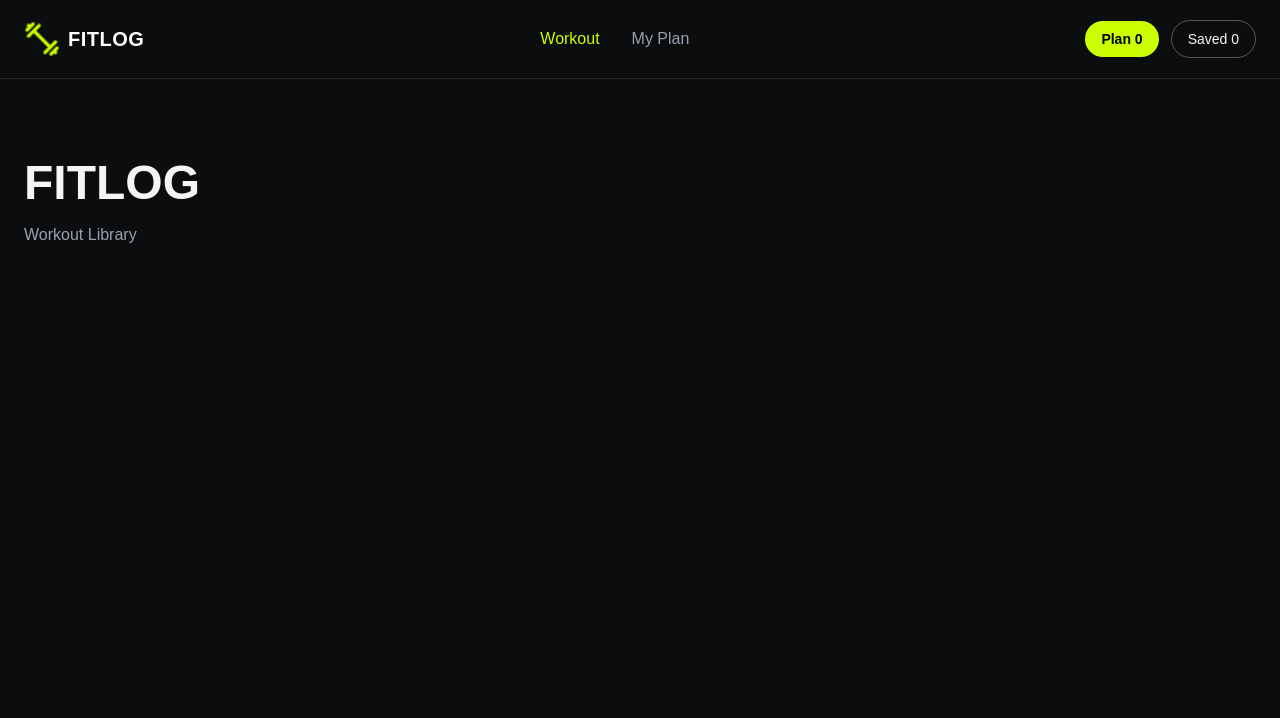
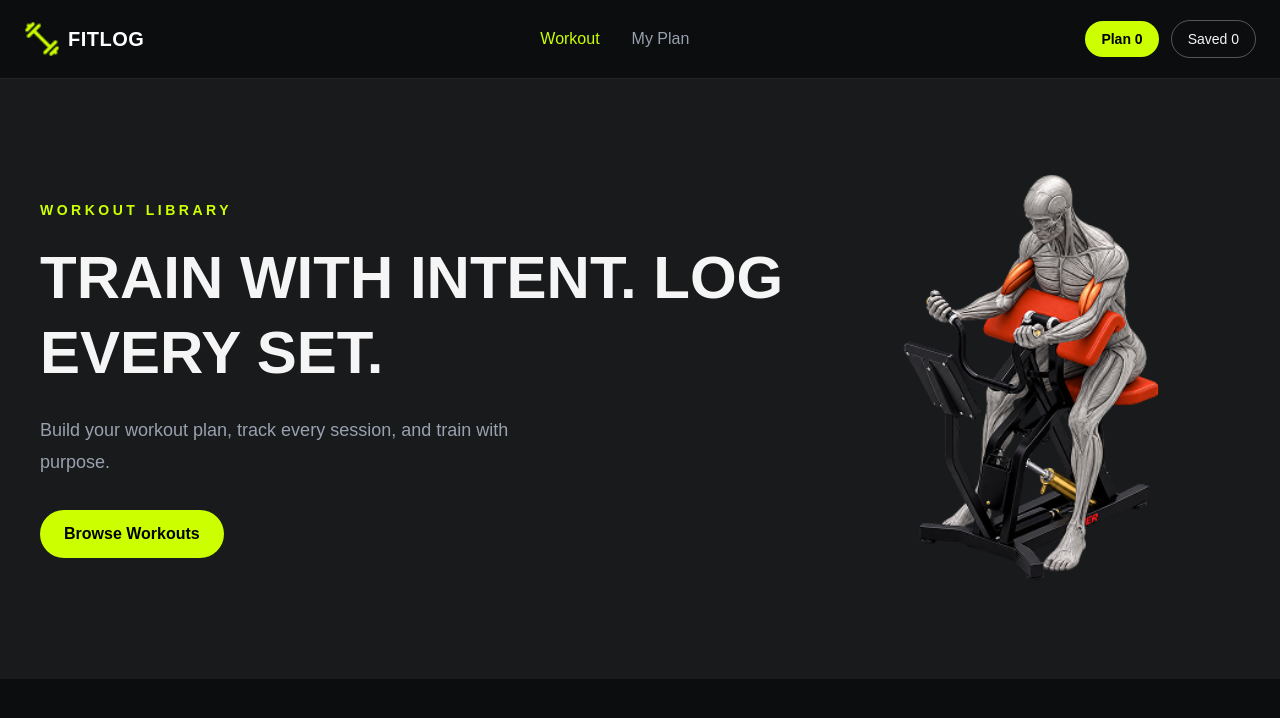
Before and after one commit to maliha-cse/fit-log, a Next.js app: page / in a window 1280 px wide. Shown: the top 718 px of the page. Built offline with nearby package versions, Linux system fonts and the light colour scheme.

Commit message:
Build FitLog hero section

```diff
--- a/app/page.js
+++ b/app/page.js
@@ -47,10 +47,47 @@ export default function Home() {
 
         </div>
       </nav>
+      <section className="mx-auto max-w-7xl bg-[#181a1c]">
+        <div className="flex min-h-[600px] items-center gap-12 px-10 py-16">
 
-      <section className="mx-auto max-w-7xl px-6 py-20">
-        <h1 className="text-5xl font-bold">FITLOG</h1>
-        <p className="mt-4 text-gray-400">Workout Library</p>
+          {/* Left Side */}
+          <div className="flex-1">
+            <p className="mb-5 text-sm font-semibold tracking-[0.25em] text-[#ccff00]">
+              WORKOUT LIBRARY
+            </p>
+
+            <h1 className="text-5xl font-bold leading-tight md:text-6xl">
+              <span className="whitespace-nowrap">
+                TRAIN WITH INTENT. LOG
+              </span>
+              <br />
+              <span className="whitespace-nowrap">
+                EVERY SET.
+              </span>
+            </h1>
+
+            <p className="mt-6 max-w-lg text-lg leading-8 text-gray-400">
+              Build your workout plan, track every session, and train with purpose.
+            </p>
+
+            <a
+              href="#library"
+              className="mt-8 inline-block rounded-full bg-[#ccff00] px-6 py-3 font-semibold text-black transition hover:bg-[#b8e600]"
+            >
+              Browse Workouts
+            </a>
+          </div>
+
+          {/* Right Side */}
+          <div className="w-1/2">
+            <img
+              src="/assets/banner.png"
+              alt="Workout"
+              className="w-full"
+            />
+          </div>
+
+        </div>
       </section>
     </main>
   );
```
Also changed, not shown: public/assets/banner.png (added).
